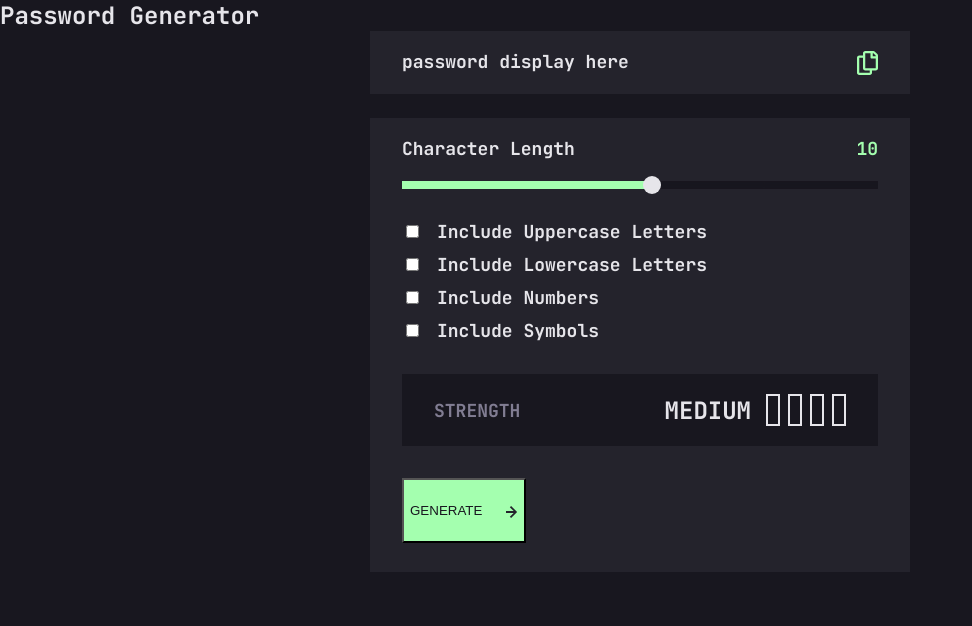
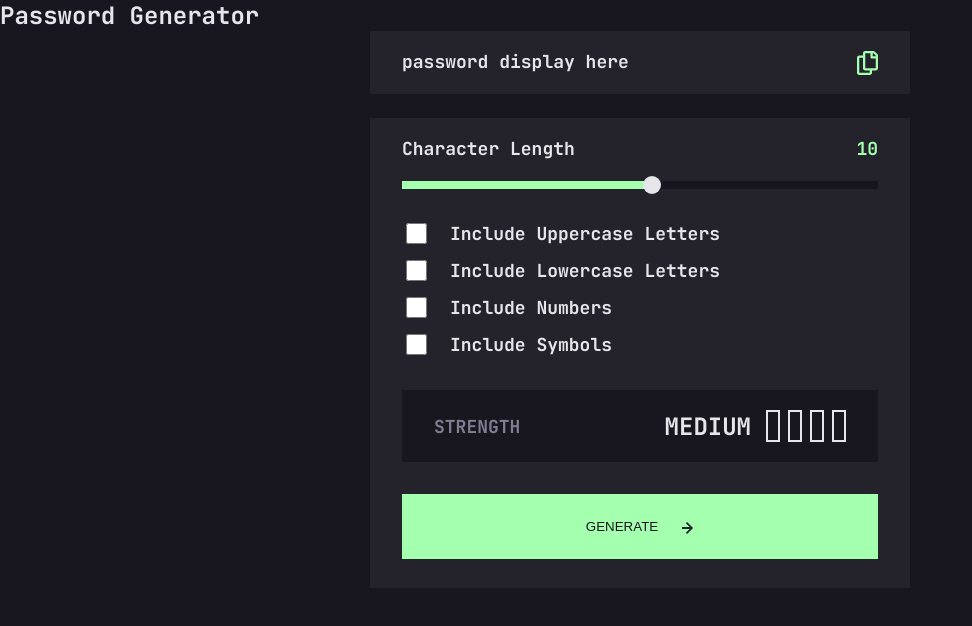
Before and after one commit to MrNicholson85/password-generator-app, a Vue app: page / in a window 1280 px wide. Shown: the top 626 px of the page, without its empty margins (0-972 px from the left). Built offline with nearby package versions, Linux system fonts and the light colour scheme.

Commit message:
password gen update
styles

```diff
--- a/src/components/PasswordGen.vue
+++ b/src/components/PasswordGen.vue
@@ -27,20 +27,24 @@
         </div>
         <div class="pw-gen__pw-option">
           <div class="pw-gen__pw-option-item">
-            <input type="checkbox" id="checkbox" v-model="checked" />
-            <label for="checkbox" class="body">Include Uppercase Letters</label>
+            <input type="checkbox" id="checkbox-upper" v-model="checked" />
+            <label for="checkbox-upper" class="body">
+              Include Uppercase Letters
+            </label>
           </div>
           <div class="pw-gen__pw-option-item">
-            <input type="checkbox" id="checkbox" v-model="checked" />
-            <label for="checkbox" class="body">Include Lowercase Letters</label>
+            <input type="checkbox" id="checkbox-lower" v-model="checked" />
+            <label for="checkbox-lower" class="body">
+              Include Lowercase Letters
+            </label>
           </div>
           <div class="pw-gen__pw-option-item">
-            <input type="checkbox" id="checkbox" v-model="checked" />
-            <label for="checkbox" class="body">Include Numbers</label>
+            <input type="checkbox" id="checkbox-number" v-model="checked" />
+            <label for="checkbox-number" class="body">Include Numbers</label>
           </div>
           <div class="pw-gen__pw-option-item">
-            <input type="checkbox" id="checkbox" v-model="checked" />
-            <label for="checkbox" class="body">Include Symbols</label>
+            <input type="checkbox" id="checkbox-sym" v-model="checked" />
+            <label for="checkbox-sym" class="body">Include Symbols</label>
           </div>
         </div>
         <div class="pw-gen__strength">
@@ -195,6 +199,24 @@ export default {
     .body {
       padding: 15px;
     }
+
+    &-item {
+      display: flex;
+      align-items: center;
+      column-gap: 20px;
+
+      input {
+        width: 21px;
+        height: 21px;
+        cursor: pointer;
+      }
+
+      label.body {
+        padding: 0;
+        margin: 0;
+        cursor: pointer;
+      }
+    }
   }
 
   &__strength {
@@ -245,6 +267,7 @@ export default {
   &__generate-btn {
     background: $app-green;
     text-align: center;
+    width: 100%;
     color: $app-black;
     height: 65px;
     text-transform: uppercase;
@@ -252,6 +275,14 @@ export default {
     align-items: center;
     justify-content: center;
     margin-bottom: 10px;
+    border: 0 transparent solid;
+    cursor: pointer;
+
+    &:hover {
+      background-color: transparent;
+      border: 2px solid $app-green;
+      color: $app-green;
+    }
 
     span {
       margin-left: 24px;
```
